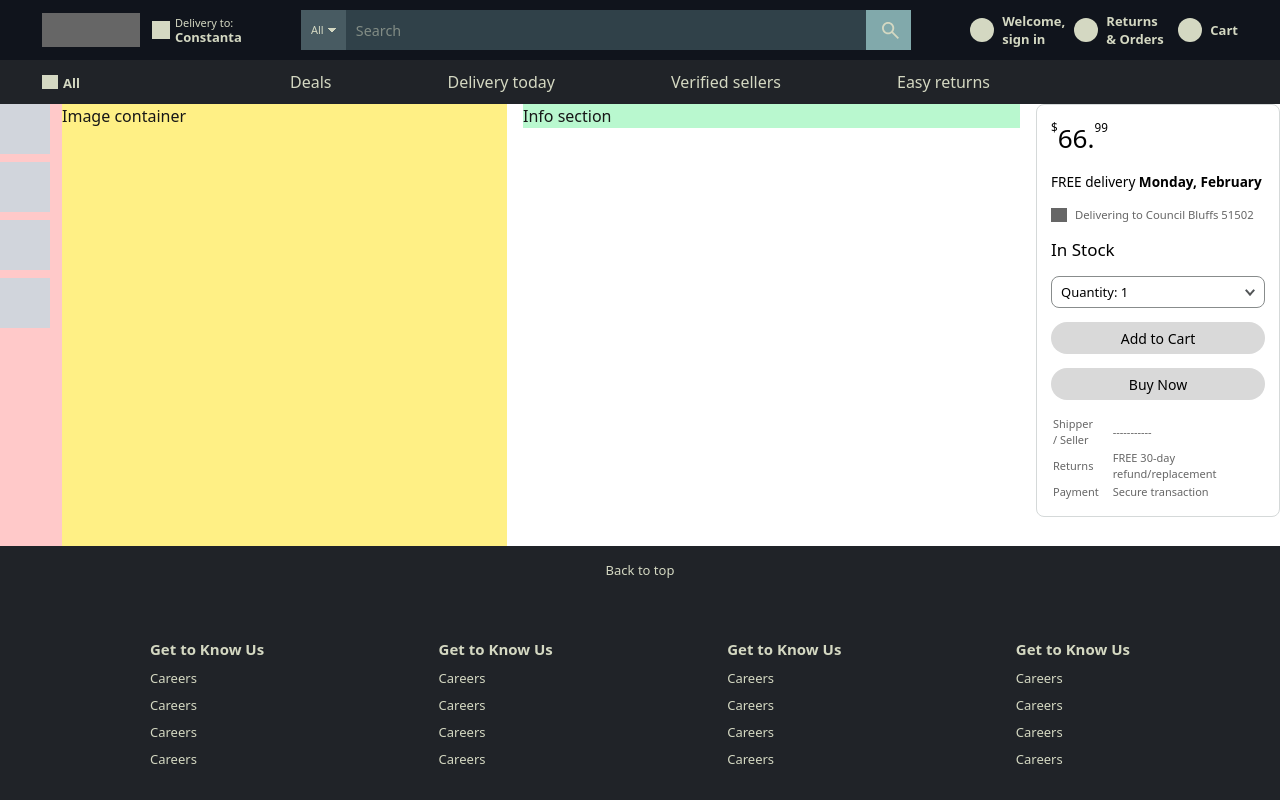
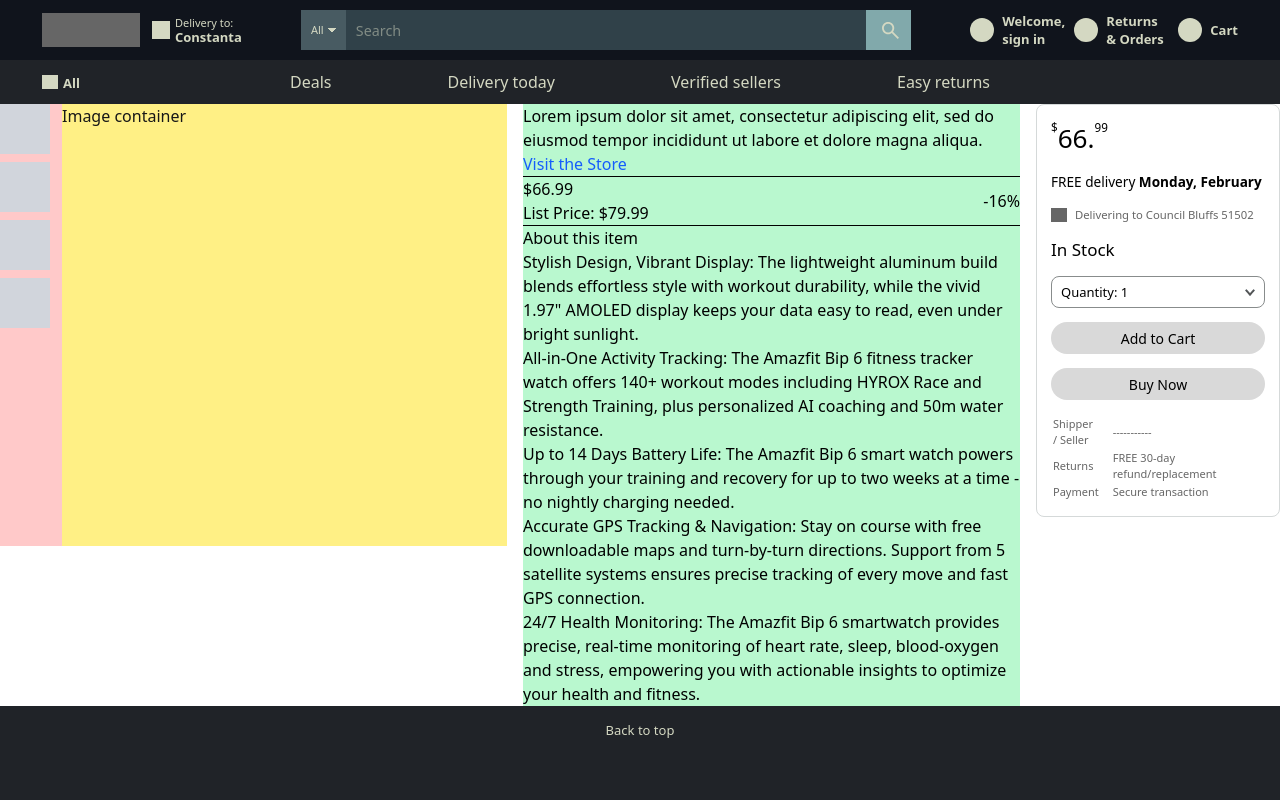
Before and after one commit to dimvxs/amazon_clone, a Next.js app in the folder frontend/: page /product in a window 1280 px wide. Shown: the top 800 px of the page. Built offline with nearby package versions, Linux system fonts and the light colour scheme.

Commit message:
add base product info component

```diff
--- a/frontend/app/product/page.tsx
+++ b/frontend/app/product/page.tsx
@@ -1,5 +1,6 @@
 "use client";
 import ProductActionsSection from "@/components/ProductActions";
+import ProductInfo from "@/components/ProductInfo";
 
 export default function ProductPage() {
   return (
@@ -20,11 +21,9 @@
           </div>
         </section>
 
-        <section className="w-full layout-product-md:w-[637px] bg-green-200">
-          Info section
-        </section>
+        <ProductInfo/>
 
-        <ProductActionsSection></ProductActionsSection>
+        <ProductActionsSection/>
 
       </div>
     </main>
--- /dev/null
+++ b/frontend/components/AboutItem.tsx
@@ -0,0 +1,38 @@
+"use client";
+
+import React from "react";
+
+const AboutItem: React.FC = () => {
+  return (
+    <div>
+      <h2 className="text-black">About this item</h2>
+
+      <p className="text-black">
+        Stylish Design, Vibrant Display: The lightweight aluminum build blends effortless style with workout
+        durability, while the vivid 1.97" AMOLED display keeps your data easy to read, even under bright
+        sunlight.
+      </p>
+      <p className="text-black">
+        All-in-One Activity Tracking: The Amazfit Bip 6 fitness tracker watch offers 140+ workout modes
+        including HYROX Race and Strength Training, plus personalized AI coaching and 50m water
+        resistance.
+      </p>
+      <p className="text-black">
+        Up to 14 Days Battery Life: The Amazfit Bip 6 smart watch powers through your training and
+        recovery for up to two weeks at a time - no nightly charging needed.
+      </p>
+      <p className="text-black">
+        Accurate GPS Tracking & Navigation: Stay on course with free downloadable maps and turn-by-turn
+        directions. Support from 5 satellite systems ensures precise tracking of every move and fast GPS
+        connection.
+      </p>
+      <p className="text-black">
+        24/7 Health Monitoring: The Amazfit Bip 6 smartwatch provides precise, real-time monitoring of
+        heart rate, sleep, blood-oxygen and stress, empowering you with actionable insights to optimize
+        your health and fitness.
+      </p>
+    </div>
+  );
+};
+
+export default AboutItem;
--- /dev/null
+++ b/frontend/components/ProductInfo.tsx
@@ -0,0 +1,30 @@
+"use client";
+
+import Link from "next/link";
+import AboutItem from "./AboutItem";
+
+export default function ProductInfo() {
+  return (
+    <section className="w-full layout-product-md:w-[637px] bg-green-200">
+      <h1 className="text-black">
+        Lorem ipsum dolor sit amet, consectetur adipiscing elit, sed do eiusmod
+        tempor incididunt ut labore et dolore magna aliqua.
+      </h1>
+      <Link href="/store" className="text-blue-600">
+        Visit the Store
+      </Link>
+      <hr className="border-black" />
+
+      <div className="flex justify-between items-center">
+        <span className="text-black flex flex-col ">
+          <span>$66.99</span>
+          <span>List Price: $79.99</span>
+        </span>
+        <span className="text-black flex flex-col items-center">-16%</span>
+      </div>
+
+      <hr className="border-black" />
+      <AboutItem></AboutItem>
+    </section>
+  );
+}
```
